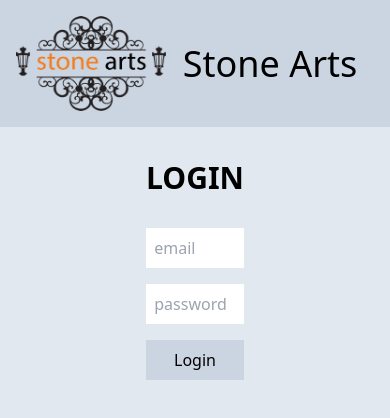
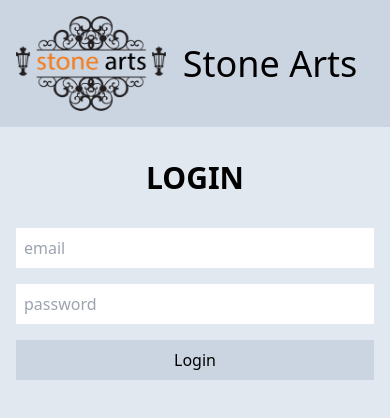
Before and after one commit to stoneartstech/stone-arts, a Next.js app: page / in a window 390 px wide. Shown: the top 418 px of the page. Built offline with nearby package versions, Linux system fonts and the light colour scheme; no server answers.

Commit message:
mobile fix

```diff
--- a/components/Login.js
+++ b/components/Login.js
@@ -25,11 +25,11 @@ function Login() {
         <div className='flex flex-col justify-center items-center'>
             <p className='font-bold text-3xl mb-8'>LOGIN</p>
             <input type="text" value={email} onChange={(e) => setEmail(e.target.value)}
-                placeholder="email" className=' p-2 w-full max-w-[25vw]' />
+                placeholder="email" className=' p-2 w-full sm:max-w-[25vw]' />
             <input type="password" value={password} onChange={(e) => setPassword(e.target.value)}
-                placeholder="password" className=' p-2 w-full max-w-[25vw] my-4' />
-            {error && <p className='text-red-500 w-full max-w-[25vw]'>{error}</p>}
-            <button onClick={submitHandler} className='bg-slate-300 hover:bg-slate-400 p-2 w-full max-w-[25vw]'>Login</button>
+                placeholder="password" className=' p-2 w-full sm:max-w-[25vw] my-4' />
+            {error && <p className='text-red-500 w-full sm:max-w-[25vw]'>{error}</p>}
+            <button onClick={submitHandler} className='bg-slate-300 hover:bg-slate-400 p-2 w-full sm:max-w-[25vw]'>Login</button>
             {/* <p className='my-8 text-xl'>OR</p>
             <a href="/clientform" className='bg-slate-900 hover:bg-slate-700 text-white p-3 w-full max-w-[25vw] text-center'>
                 Client Form
```
